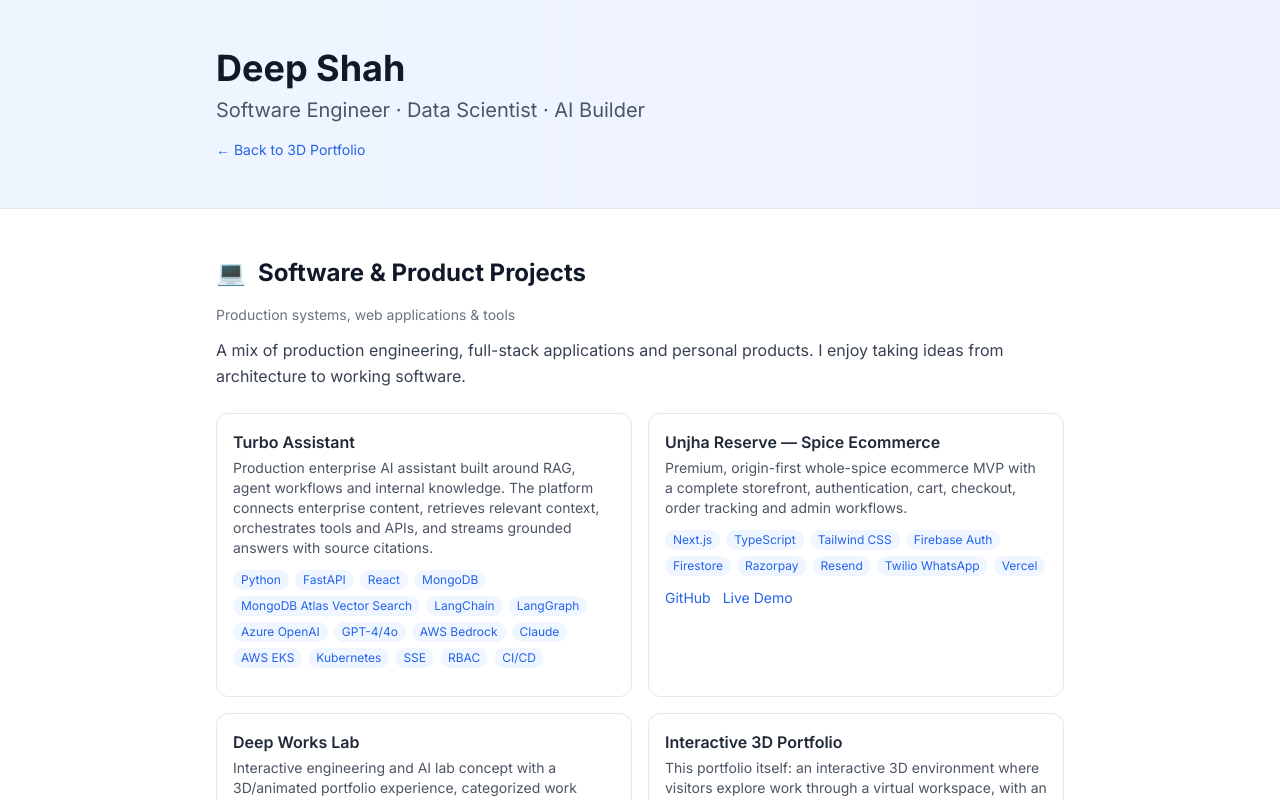
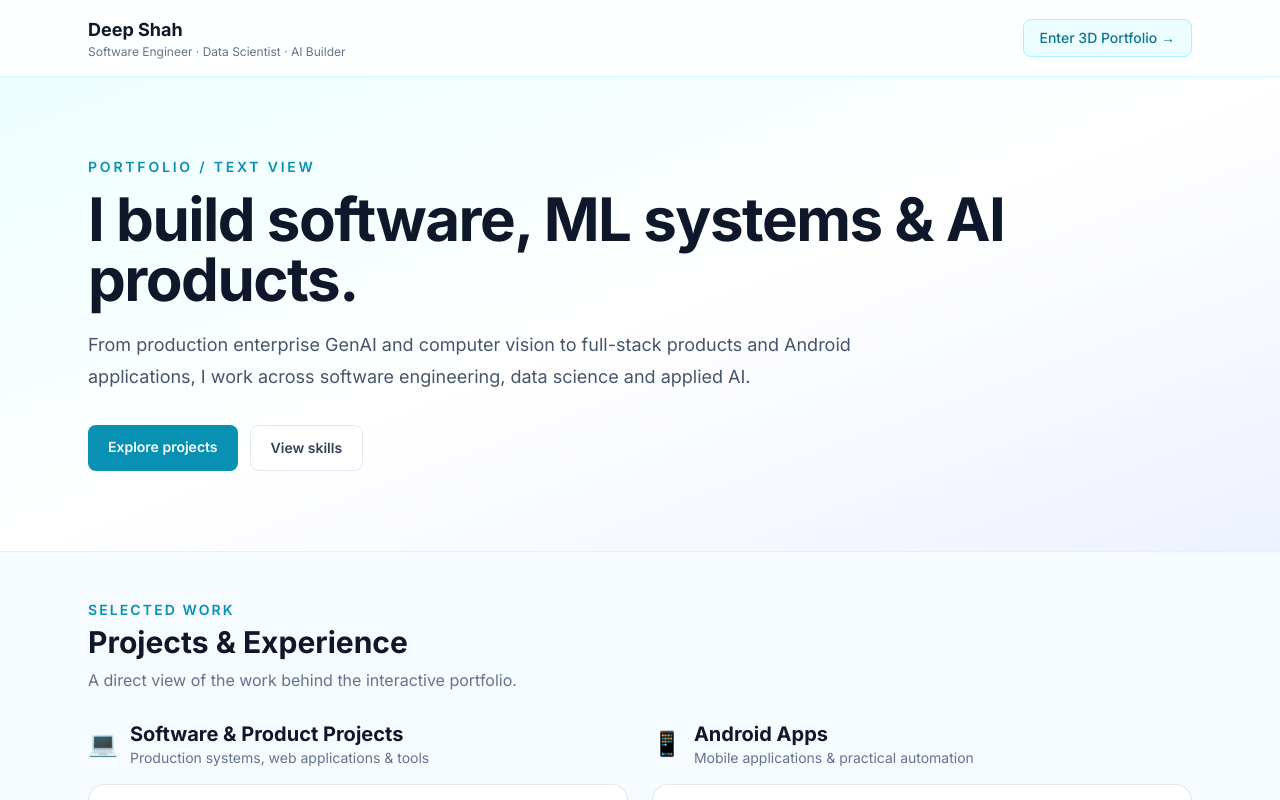
Before and after one commit to deepshah103/portfolio_animated, a Next.js app: page /flat in a window 1280 px wide. Built offline with nearby package versions, Linux system fonts and the light colour scheme.

Commit message:
Build polished non-interactive portfolio view from shared project data

```diff
--- a/src/app/flat/page.tsx
+++ b/src/app/flat/page.tsx
@@ -3,102 +3,126 @@ import { ZONES } from '@/data/zones';
 import Link from 'next/link';
 
 export const metadata = {
-  title: 'Deep Shah | Portfolio (Accessible View)',
-  description: 'Portfolio of Deep Shah — Data Scientist. Accessible text version.',
+  title: 'Deep Shah | Portfolio',
+  description: 'Deep Shah — Software Engineer, Data Scientist & AI Builder. Professional and personal projects.',
 };
 
 export default function FlatPortfolio() {
+  const contentZones = ZONES.filter((zone) => PORTFOLIO[zone.id]?.projects?.length || PORTFOLIO[zone.id]?.skills?.length || PORTFOLIO[zone.id]?.links?.length);
+
   return (
-    <div className="min-h-screen bg-white text-gray-900">
-      {/* Header */}
-      <header className="bg-gradient-to-r from-blue-50 to-indigo-50 border-b border-gray-200">
-        <div className="max-w-4xl mx-auto px-6 py-12">
-          <h1 className="text-4xl font-bold text-gray-900 mb-2">Deep Shah</h1>
-          <p className="text-xl text-gray-600">Software Engineer · Data Scientist · AI Builder</p>
-          <p className="mt-4 text-gray-500 text-sm">
-            <Link href="/" className="text-blue-600 hover:underline">← Back to 3D Portfolio</Link>
-          </p>
+    <div className="min-h-screen bg-[#f5fbff] text-slate-900">
+      <header className="sticky top-0 z-20 border-b border-cyan-100 bg-white/90 backdrop-blur">
+        <div className="max-w-6xl mx-auto px-6 py-4 flex items-center justify-between gap-4">
+          <div>
+            <div className="font-bold text-lg">Deep Shah</div>
+            <div className="text-xs text-slate-500">Software Engineer · Data Scientist · AI Builder</div>
+          </div>
+          <Link href="/" className="rounded-lg border border-cyan-200 bg-cyan-50 px-4 py-2 text-sm font-medium text-cyan-700 hover:bg-cyan-100">
+            Enter 3D Portfolio →
+          </Link>
         </div>
       </header>
 
-      {/* Content */}
-      <main className="max-w-4xl mx-auto px-6 py-12 space-y-16">
-        {ZONES.map((zone) => {
+      <section className="border-b border-cyan-100 bg-gradient-to-br from-cyan-50 via-white to-indigo-50">
+        <div className="max-w-6xl mx-auto px-6 py-16 md:py-20">
+          <p className="text-sm font-semibold uppercase tracking-[0.2em] text-cyan-600">Portfolio / Text View</p>
+          <h1 className="mt-3 text-4xl md:text-6xl font-bold tracking-tight">I build software, ML systems & AI products.</h1>
+          <p className="mt-5 max-w-3xl text-lg leading-8 text-slate-600">
+            From production enterprise GenAI and computer vision to full-stack products and Android applications, I work across software engineering, data science and applied AI.
+          </p>
+          <div className="mt-8 flex flex-wrap gap-3">
+            <a href="#featured" className="rounded-lg bg-cyan-600 px-5 py-3 text-sm font-semibold text-white hover:bg-cyan-700">Explore projects</a>
+            <a href="#skills" className="rounded-lg border border-slate-200 bg-white px-5 py-3 text-sm font-semibold text-slate-700 hover:border-cyan-300">View skills</a>
+          </div>
+        </div>
+      </section>
+
+      <main className="max-w-6xl mx-auto px-6 py-12">
+        <section id="featured" className="mb-16">
+          <div className="mb-7">
+            <p className="text-sm font-semibold uppercase tracking-[0.15em] text-cyan-600">Selected Work</p>
+            <h2 className="mt-1 text-3xl font-bold">Projects & Experience</h2>
+            <p className="mt-2 text-slate-500">A direct view of the work behind the interactive portfolio.</p>
+          </div>
+
+          <div className="grid gap-6 md:grid-cols-2">
+            {contentZones.map((zone) => {
               const section = PORTFOLIO[zone.id];
-          if (!section) return null;
-
+              if (!section?.projects?.length) return null;
               return (
-            <section key={zone.id} id={zone.id} className="scroll-mt-8">
-              <div className="flex items-center gap-3 mb-4">
+                <section key={zone.id} id={zone.id} className="scroll-mt-24">
+                  <div className="mb-4 flex items-center gap-3">
                     <span className="text-2xl">{zone.icon}</span>
-                <h2 className="text-2xl font-bold text-gray-900">{section.title}</h2>
+                    <div>
+                      <h3 className="text-xl font-bold">{section.title}</h3>
+                      <p className="text-sm text-slate-500">{section.subtitle}</p>
                     </div>
-              <p className="text-sm text-gray-500 mb-3">{section.subtitle}</p>
-              <p className="text-gray-700 leading-relaxed mb-6">{section.content}</p>
-
-              {/* Projects */}
-              {section.projects && (
-                <div className="grid gap-4 sm:grid-cols-2">
+                  </div>
+                  <div className="space-y-4">
                     {section.projects.map((project) => (
-                    <div key={project.title} className="border border-gray-200 rounded-xl p-4">
-                      <h3 className="font-semibold text-gray-800 mb-1">{project.title}</h3>
-                      <p className="text-sm text-gray-600 mb-3">{project.description}</p>
-                      <div className="flex flex-wrap gap-1.5 mb-3">
+                      <article key={project.title} className="rounded-2xl border border-slate-200 bg-white p-5 shadow-sm transition hover:-translate-y-0.5 hover:shadow-md">
+                        <h4 className="text-lg font-semibold">{project.title}</h4>
+                        {project.context && <p className="mt-1 text-xs font-medium text-cyan-700">{project.context}</p>}
+                        <p className="mt-3 text-sm leading-6 text-slate-600">{project.description}</p>
+                        {project.impact && (
+                          <div className="mt-4 rounded-xl bg-cyan-50 px-4 py-3 text-sm font-medium text-cyan-800">
+                            <span className="font-bold">Impact: </span>{project.impact}
+                          </div>
+                        )}
+                        <div className="mt-4 flex flex-wrap gap-1.5">
                           {project.techStack.map((tech) => (
-                          <span key={tech} className="px-2 py-0.5 bg-blue-50 text-blue-600 text-xs rounded-full">
-                            {tech}
-                          </span>
+                            <span key={tech} className="rounded-full border border-cyan-100 bg-cyan-50 px-2.5 py-1 text-xs text-cyan-700">{tech}</span>
                           ))}
                         </div>
-                      <div className="flex gap-3">
-                        {project.github && (
-                          <a href={project.github} target="_blank" rel="noopener noreferrer"
-                            className="text-sm text-blue-600 hover:underline">GitHub</a>
+                        {(project.github || project.liveUrl) && (
+                          <div className="mt-4 flex gap-4 text-sm font-medium">
+                            {project.github && <a href={project.github} target="_blank" rel="noopener noreferrer" className="text-slate-700 hover:text-cyan-700">GitHub ↗</a>}
+                            {project.liveUrl && <a href={project.liveUrl} target="_blank" rel="noopener noreferrer" className="text-slate-700 hover:text-cyan-700">Live Demo ↗</a>}
+                          </div>
                         )}
-                        {project.liveUrl && (
-                          <a href={project.liveUrl} target="_blank" rel="noopener noreferrer"
-                            className="text-sm text-blue-600 hover:underline">Live Demo</a>
-                        )}
-                      </div>
-                    </div>
+                      </article>
                     ))}
                   </div>
-              )}
-
-              {/* Skills */}
-              {section.skills && (
-                <div className="flex flex-wrap gap-2">
-                  {section.skills.map((skill) => (
-                    <span key={skill} className="px-3 py-1.5 bg-indigo-50 text-indigo-700 text-sm rounded-lg border border-indigo-100">
-                      {skill}
-                    </span>
-                  ))}
-                </div>
-              )}
-
-              {/* Links */}
-              {section.links && (
-                <div className="flex flex-wrap gap-4">
-                  {section.links.map((link) => (
-                    <a key={link.label} href={link.url} target="_blank" rel="noopener noreferrer"
-                      className="px-4 py-2 bg-gray-100 rounded-lg text-gray-700 hover:bg-blue-50 hover:text-blue-700 transition-colors">
-                      {link.label} →
-                    </a>
-                  ))}
-                </div>
-              )}
                 </section>
               );
             })}
+          </div>
+        </section>
+
+        <section id="skills" className="border-t border-slate-200 pt-12">
+          <p className="text-sm font-semibold uppercase tracking-[0.15em] text-cyan-600">Toolkit</p>
+          <h2 className="mt-1 text-3xl font-bold">Skills & Education</h2>
+          <div className="mt-6 flex flex-wrap gap-2">
+            {(PORTFOLIO['skill-shelf']?.skills || []).map((skill) => (
+              <span key={skill} className="rounded-lg border border-indigo-100 bg-indigo-50 px-3 py-1.5 text-sm text-indigo-700">{skill}</span>
+            ))}
+          </div>
+        </section>
+
+        <section className="mt-12 grid gap-6 md:grid-cols-2">
+          {['bookshelf', 'lounge'].map((id) => {
+            const section = PORTFOLIO[id];
+            if (!section) return null;
+            return (
+              <div key={id} className="rounded-2xl border border-slate-200 bg-white p-6">
+                <h2 className="text-xl font-bold">{section.title}</h2>
+                <p className="mt-2 text-slate-600">{section.content}</p>
+                {section.links?.length ? (
+                  <div className="mt-4 flex flex-wrap gap-3">
+                    {section.links.map((link) => <a key={link.label} href={link.url} target="_blank" rel="noopener noreferrer" className="rounded-lg bg-slate-100 px-4 py-2 text-sm hover:bg-cyan-50">{link.label} ↗</a>)}
+                  </div>
+                ) : null}
+              </div>
+            );
+          })}
+        </section>
       </main>
 
-      {/* Footer */}
-      <footer className="border-t border-gray-200 bg-gray-50">
-        <div className="max-w-4xl mx-auto px-6 py-8 text-center text-sm text-gray-500">
-          <p>© {new Date().getFullYear()} Deep Shah. Built with Next.js & React Three Fiber.</p>
-          <p className="mt-1">
-            <Link href="/" className="text-blue-600 hover:underline">View Interactive 3D Version</Link>
-          </p>
+      <footer className="border-t border-slate-200 bg-white">
+        <div className="max-w-6xl mx-auto px-6 py-8 text-center text-sm text-slate-500">
+          <p>© {new Date().getFullYear()} Deep Shah · Built with Next.js & React Three Fiber.</p>
+          <Link href="/" className="mt-2 inline-block text-cyan-700 hover:underline">← Return to interactive portfolio</Link>
         </div>
       </footer>
     </div>
```
Lines whose indentation alone changed are shown as unchanged.
